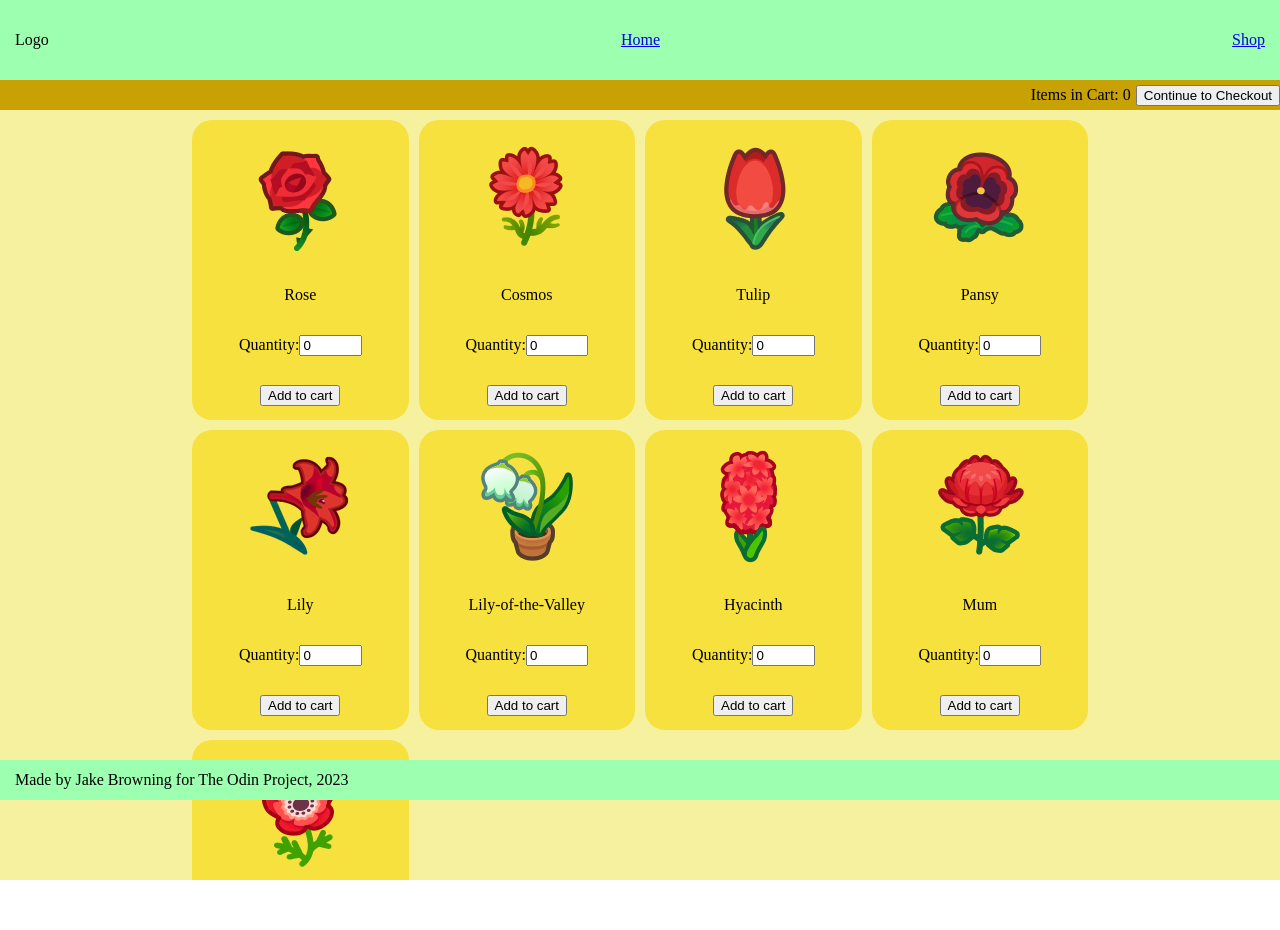
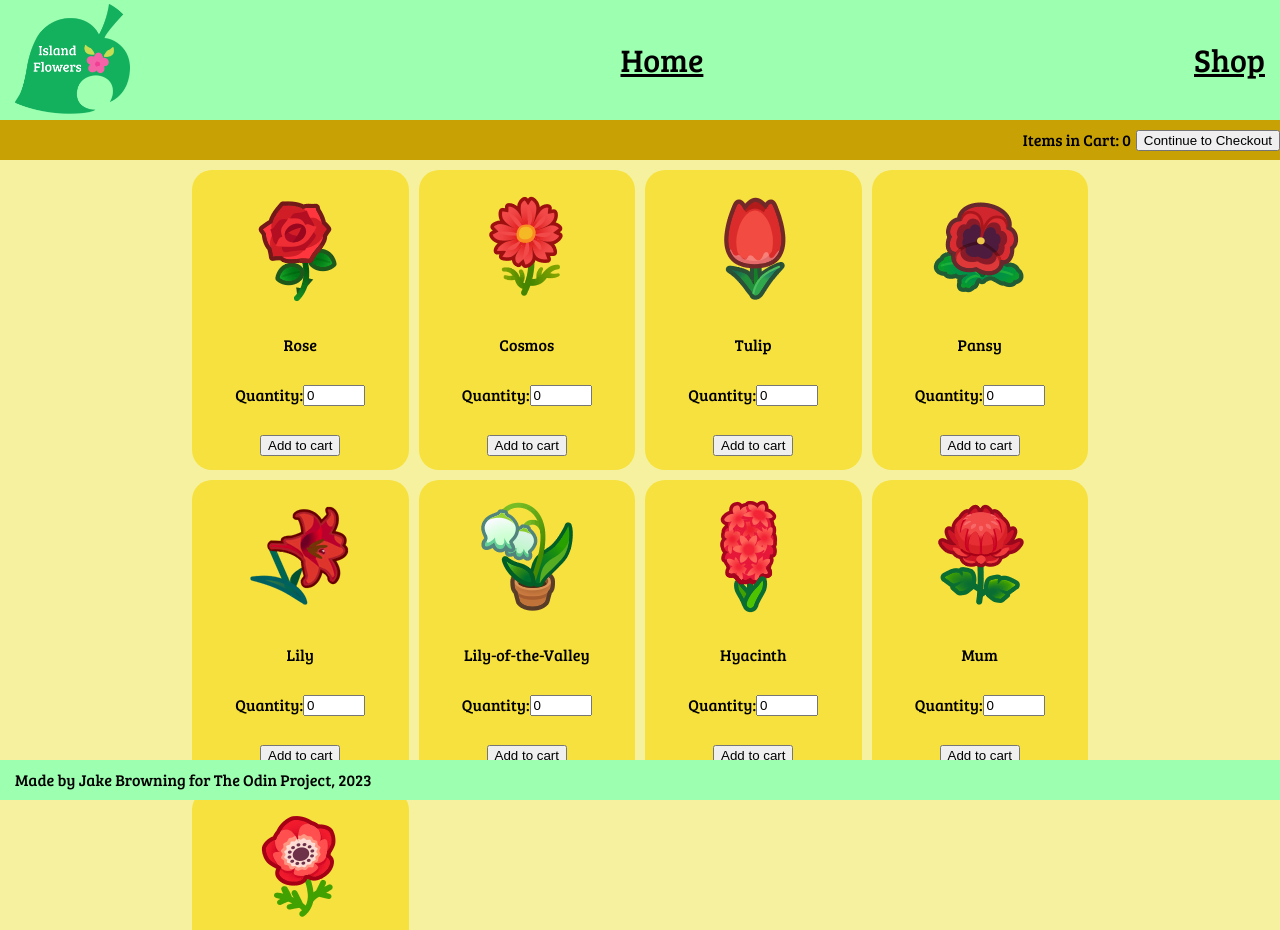
Before and after one commit to JakeBrowning90/shopping-cart, a React (Create React App) app in the folder shopping-cart/: page /shop in a window 1280 px wide. Before the commit the page ends 880 px from the top, so only its background shows below. Built offline with nearby package versions, Linux system fonts and the light colour scheme.

Commit message:
Add custom font

```diff
--- a/shopping-cart/src/components/Header.js
+++ b/shopping-cart/src/components/Header.js
@@ -1,3 +1,4 @@
+import Logo from './img/Logo.png'
 import { Link } from "react-router-dom";
 
 function Header() {
@@ -5,12 +6,16 @@ function Header() {
     <div id="Header">
       <nav>
         <ul id="NavLinks">
-          <li><h1>Logo</h1></li>
+          <li>
+            <img src={Logo} id='Logo'/>
+          </li>
           <Link to='/'>
-            <li>Home</li>
+            <li>
+              <h1>Home</h1>
+            </li>
           </Link>
           <Link to='/shop'>
-            <li>Shop</li>
+              <h1>Shop</h1>
           </Link>
         </ul>
       </nav>
--- a/shopping-cart/src/components/Home.js
+++ b/shopping-cart/src/components/Home.js
@@ -8,8 +8,12 @@ function Home() {
           <img src={tomnook}/>
         </div>
 
-        <h1>Heading</h1>
-        <p>Welcome message</p>
+        <h1>Welcome to Island Flowers!</h1>
+        <p>Checkout our selection of flowers in a wider variety of colours and species.
+          Whether you are decorating for an event, sending a gift,
+          or just want to make your home more beautiful, we have what you are looking for.
+          Start your floral adventure today!
+        </p>
       </div>
     </div>
   );
--- a/shopping-cart/src/styles/style.css
+++ b/shopping-cart/src/styles/style.css
@@ -1,13 +1,30 @@
+@font-face {
+    font-family: BreeSerif;
+    src: url(../components/fonts/BreeSerif-Regular.ttf);
+}
+
 html,
 body,
 #root {
+    font-family: BreeSerif;
     height: 100%;
     display: flex;
     flex-direction: column;
 }
 
-#Header,
-#footer {
+h1{
+    font-size: 2em;
+}
+
+a:link, a:visited {
+    color: black
+}
+
+a:hover{
+    color: #27bfc7
+}
+
+#Header, #footer {
     box-sizing: border-box;
     position: fixed;
     display: flex;
@@ -19,7 +36,7 @@ body,
 }
 
 #Header {
-    height: 10vh;
+    height: 15vh;
     top: 0;
 }
 
@@ -36,6 +53,12 @@ nav {
     display: flex;
     flex-direction: row;
     justify-content: space-between;
+    align-items: center;
+}
+
+#Logo{
+    max-height: 110px;
+    object-fit: contain;
 }
 
 #footer {
@@ -46,7 +69,7 @@ nav {
 
 #Home,
 #Shop {
-    margin-top: 10vh;
+    margin-top: 15vh;
     margin-bottom: 5vh;
     height: 100%
 }
@@ -88,17 +111,20 @@ img {
 }
 
 #cartDiv {
-    background-color: #c8a104;
-    height: 10%;
+    position: fixed;
+    height: 5%;
+    width: 100%;
     display: flex;
     justify-content: end;
     align-items: center;
     gap: 5px;
+    background-color: #c8a104;
 }
 
 #itemDisplayDiv {
     background-color: #f6f19f;
     min-height: 90%;
+    margin-top: 5vh;
     padding: 10px 15% 40px 15%;
     display: grid;
     grid-template-columns: repeat(auto-fit, minmax(200px, 1fr));
```
Also changed, not shown: shopping-cart/src/components/fonts/BreeSerif-Regular.ttf (added), shopping-cart/src/components/img/Logo.png (added).
